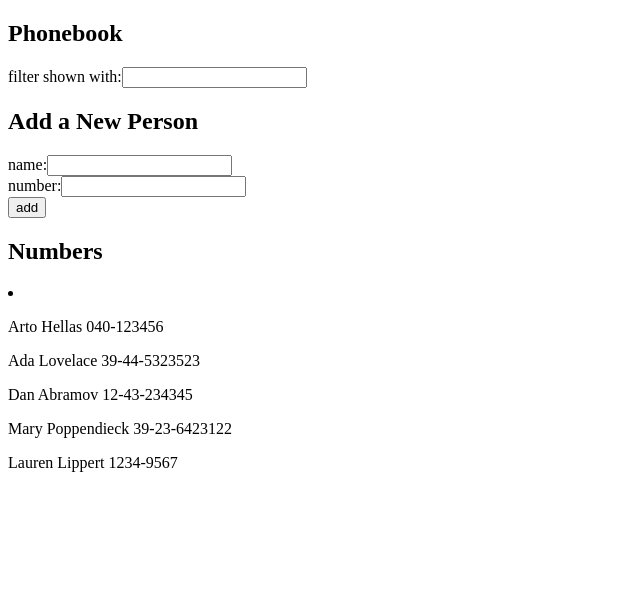
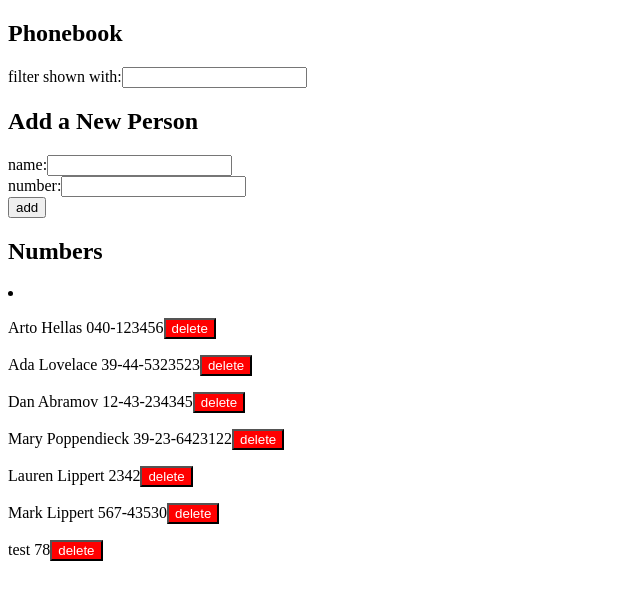
Before and after one commit to FourLorn/fullstack_open, a React (Vite) app in the folder part2/phonebook/: page / in a window 1280 px wide. Shown: the top 600 px of the page, without its empty margins (0-640 px from the left). Built offline with nearby package versions, Linux system fonts and the light colour scheme; data requests are answered from the project's data file.

Commit message:
part 12.14 and 12.15

```diff
--- a/part2/phonebook/db.json
+++ b/part2/phonebook/db.json
@@ -22,8 +22,18 @@
     },
     {
       "name": "Lauren Lippert",
-      "number": "1234-9567",
-      "id": "KThX-RQvbmo"
+      "number": "2342",
+      "id": "guxmh1CXqks"
+    },
+    {
+      "name": "Mark Lippert",
+      "number": "567-43530",
+      "id": "Ry70f4CUFiw"
+    },
+    {
+      "name": "test",
+      "number": "78",
+      "id": "z4PhrtYPeB4"
     }
   ],
   "$schema": "./node_modules/json-server/schema.json"
--- a/part2/phonebook/src/App.jsx
+++ b/part2/phonebook/src/App.jsx
@@ -20,16 +20,35 @@ const App = (props) => {
     event.preventDefault()
      const personObject = {
       name: newName,
-      number: newNumber,
-      id: String(persons.length + 1),
+      number: newNumber
     }
-    if (persons.find(person => person.name === newName)) {
-      alert(`${newName} is already added to phonebook`)
+    const updatePerson = persons.find(person => person.name === newName)
+    if (updatePerson != null) {
+      if (!window.confirm(`${newName} is already added to phonebook, replace the old number with a new one?`)) return
+      personsService
+        .update(updatePerson.id, personObject)
+        .then((updatedPerson) => {
+          setPersons(persons.map(person =>
+          person.id === updatePerson.id ? updatedPerson : person
+    ))
+      })
+
       return
     }
     personsService.create(personObject).then((returnedPerson) => {
         setPersons(persons.concat(returnedPerson))
-        setPersons('')
+    })
+  }
+
+  const deletePerson = (id) => {
+    const personToDelete = persons.find(p => p.id === id)
+    if (!window.confirm(`Delete ${personToDelete.name}?`)) return
+    personsService.deletePerson(id).then(() => {
+      setPersons(persons.filter(p => p.id !== id))
+    })
+    .catch((error) => {
+      alert(`the person does not exist`)
+      setPersons(persons.filter(p => p.id !== id))
     })
   }
 
@@ -49,6 +68,8 @@ const App = (props) => {
     setFilterName(event.target.value)
   }
 
+
+
   return (
     <div>
       <h2>Phonebook</h2>
@@ -64,7 +85,13 @@ const App = (props) => {
       <h2>Numbers</h2>
       <li>
         {peopleToShow.map(person =>
-          <Person key={person.id} name={person.name} number={person.number} />
+          <Person
+            key={person.id}
+            id={person.id}
+            name={person.name}
+            number={person.number}
+            onDelete={deletePerson}
+          />
         )}
       </li>
     </div>
--- /dev/null
+++ b/part2/phonebook/src/components/DeletePerson.jsx
@@ -0,0 +1,16 @@
+const DeletePerson =({onClick}) => {
+    return (
+        <span>
+            <button
+                onClick={onClick}
+                style={{
+                    backgroundColor: 'red',
+                    color: 'white'
+                }}
+                type="submit">delete
+            </button>
+        </span>
+    )
+}
+
+export default DeletePerson
--- a/part2/phonebook/src/components/Person.jsx
+++ b/part2/phonebook/src/components/Person.jsx
@@ -1,4 +1,11 @@
-const Person = ({ name, number }) => {
-  return <p>{name} {number}</p>
+import DeletePerson from './DeletePerson'
+
+const Person = ({ id, name, number, onDelete }) => {
+  return (
+        <p>
+          {name} {number}
+          <DeletePerson onClick={() => onDelete(id)}/>
+        </p>
+  )
 }
 export default Person
--- a/part2/phonebook/src/services/persons.js
+++ b/part2/phonebook/src/services/persons.js
@@ -16,4 +16,9 @@ const update = (id, newObject) => {
   return request.then(response => response.data)
 }
 
-export default { getAll, create, update}
+const deletePerson = (id) => {
+  const request = axios.delete(`${baseUrl}/${id}`)
+  return request.then(response => response.data)
+}
+
+export default { getAll, create, update, deletePerson}
```
